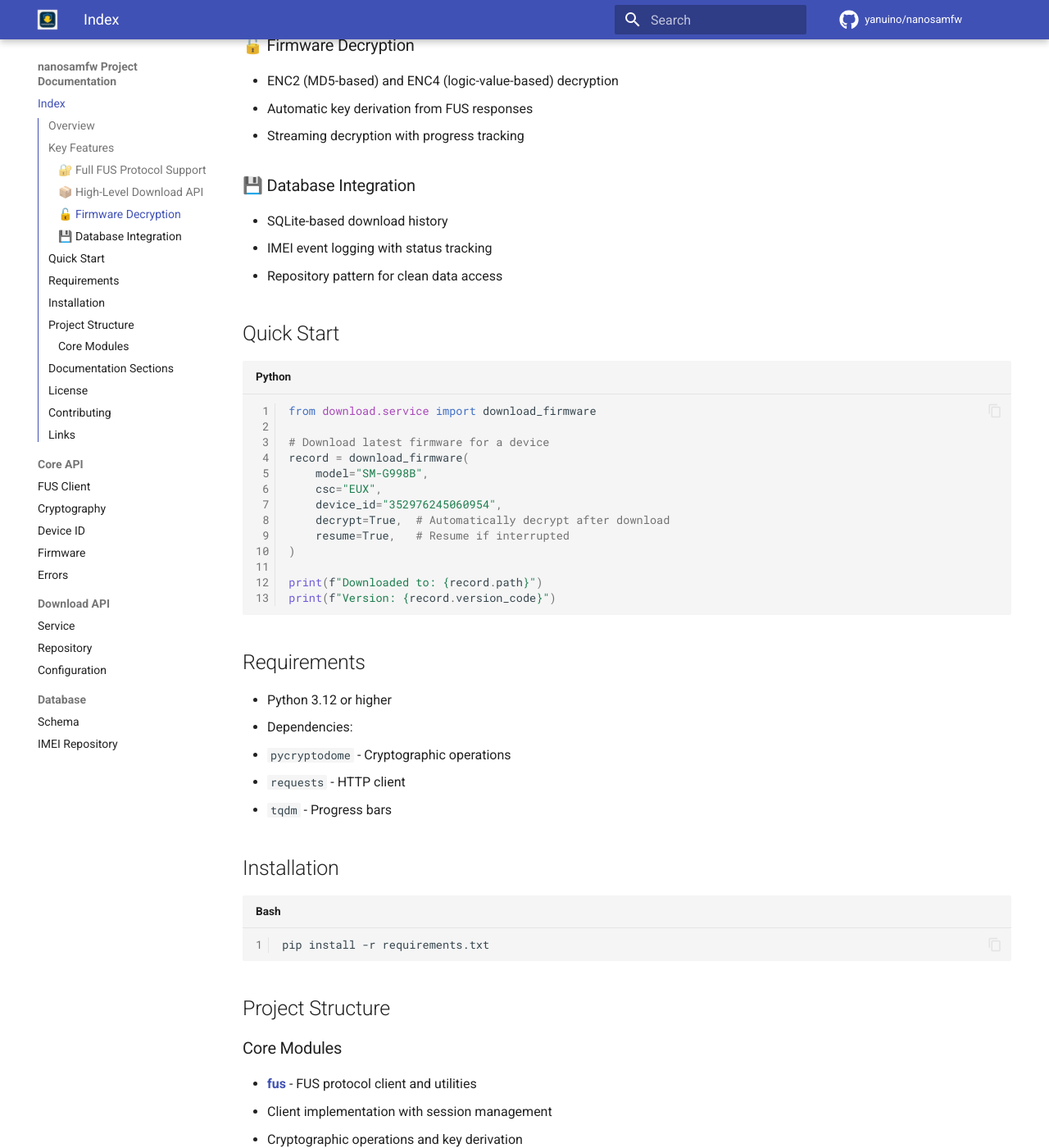
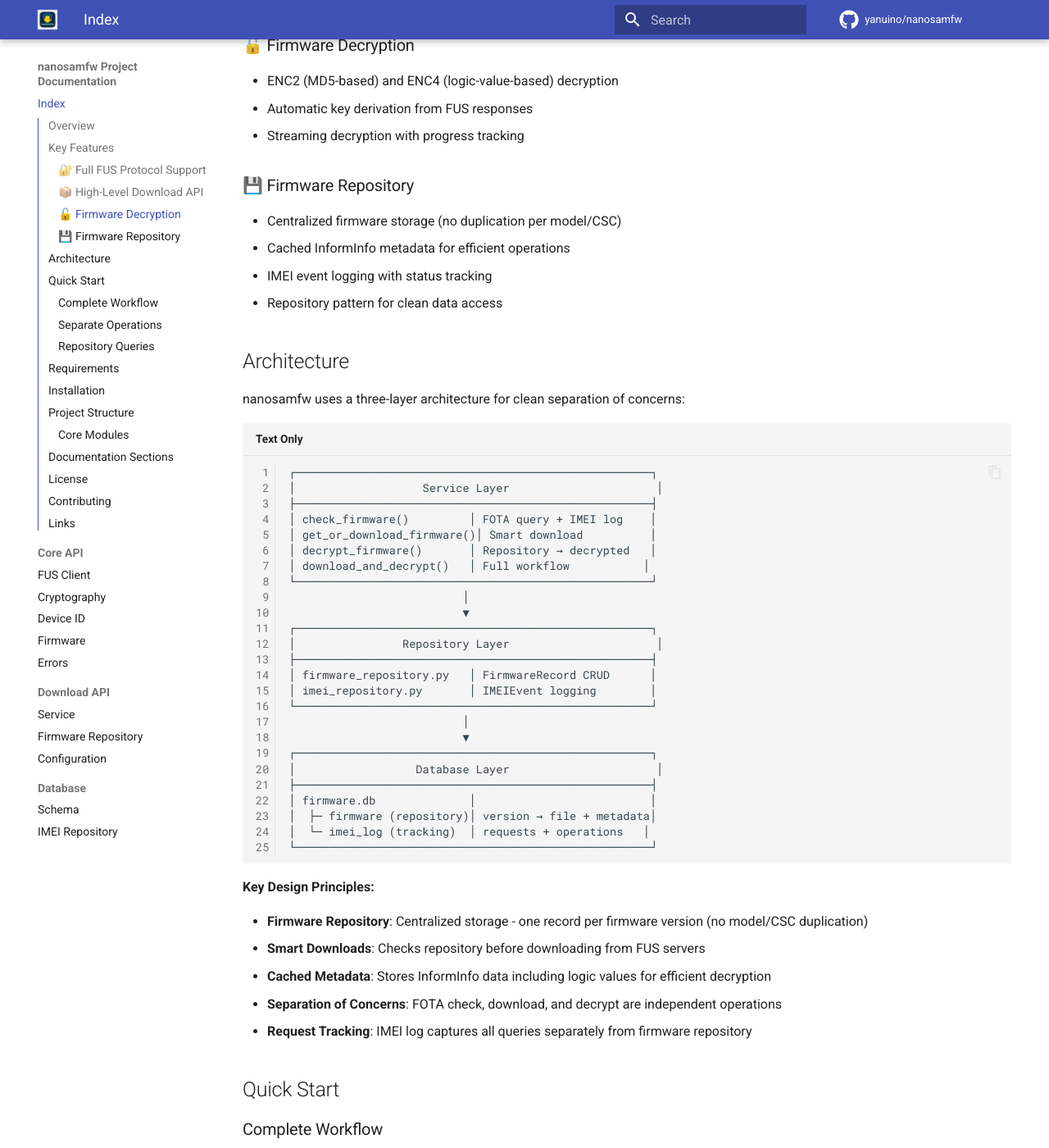
Before and after one commit to yanuino/nanosamfw, an MkDocs documentation site: the page built from docs/index.md, in a window 1280 px wide and 1400 px high, scrolled down 1188 px. Shown: the whole window at 82% size. Built offline with MkDocs 1.6.1 and Material for MkDocs 9.7.7, drawn with Linux system fonts in a browser that asks for light colours; comment, search, counter and statistics services are not loaded; some of the changed text lies outside the part shown.

Commit message:
Update docs

````diff
--- a/docs/index.md
+++ b/docs/index.md
@@ -31,27 +31,103 @@ This package offers a clean, well-documented Python API for:
 - Automatic key derivation from FUS responses
 - Streaming decryption with progress tracking
 
-### 💾 Database Integration
-- SQLite-based download history
+### 💾 Firmware Repository
+- Centralized firmware storage (no duplication per model/CSC)
+- Cached InformInfo metadata for efficient operations
 - IMEI event logging with status tracking
 - Repository pattern for clean data access
 
+## Architecture
+
+nanosamfw uses a three-layer architecture for clean separation of concerns:
+
+```
+┌─────────────────────────────────────────────────────┐
+│                   Service Layer                      │
+├─────────────────────────────────────────────────────┤
+│ check_firmware()         │ FOTA query + IMEI log    │
+│ get_or_download_firmware()│ Smart download          │
+│ decrypt_firmware()       │ Repository → decrypted   │
+│ download_and_decrypt()   │ Full workflow           │
+└─────────────────────────────────────────────────────┘
+                          │
+                          ▼
+┌─────────────────────────────────────────────────────┐
+│                Repository Layer                      │
+├─────────────────────────────────────────────────────┤
+│ firmware_repository.py   │ FirmwareRecord CRUD      │
+│ imei_repository.py       │ IMEIEvent logging        │
+└─────────────────────────────────────────────────────┘
+                          │
+                          ▼
+┌─────────────────────────────────────────────────────┐
+│                  Database Layer                      │
+├─────────────────────────────────────────────────────┤
+│ firmware.db              │                          │
+│  ├─ firmware (repository)│ version → file + metadata│
+│  └─ imei_log (tracking)  │ requests + operations   │
+└─────────────────────────────────────────────────────┘
+```
+
+**Key Design Principles:**
+
+- **Firmware Repository**: Centralized storage - one record per firmware version (no model/CSC duplication)
+- **Smart Downloads**: Checks repository before downloading from FUS servers
+- **Cached Metadata**: Stores InformInfo data including logic values for efficient decryption
+- **Separation of Concerns**: FOTA check, download, and decrypt are independent operations
+- **Request Tracking**: IMEI log captures all queries separately from firmware repository
+
 ## Quick Start
 
+### Complete Workflow
+
 ```python
-from download.service import download_firmware
+from download import download_and_decrypt
 
-# Download latest firmware for a device
-record = download_firmware(
+# Download and decrypt in one call
+firmware, decrypted = download_and_decrypt(
     model="SM-G998B",
     csc="EUX",
     device_id="352976245060954",
-    decrypt=True,  # Automatically decrypt after download
-    resume=True,   # Resume if interrupted
+    resume=True,
 )
 
-print(f"Downloaded to: {record.path}")
-print(f"Version: {record.version_code}")
+print(f"Version: {firmware.version_code}")
+print(f"Decrypted file: {decrypted}")
+```
+
+### Separate Operations
+
+```python
+from download import check_firmware, get_or_download_firmware, decrypt_firmware
+
+# 1. Check FOTA for latest version
+version = check_firmware("SM-G998B", "EUX", "352976245060954")
+print(f"Latest: {version}")
+
+# 2. Download to repository (if not already present)
+firmware = get_or_download_firmware(version, "SM-G998B", "EUX", "352976245060954")
+print(f"Encrypted file: {firmware.encrypted_file_path}")
+
+# 3. Decrypt from repository (can be deferred!)
+decrypted = decrypt_firmware(version)
+print(f"Decrypted file: {decrypted}")
+```
+
+### Repository Queries
+
+```python
+from download import find_firmware, list_firmware
+
+# Find specific version
+fw = find_firmware("G998BXXU1ATCT/...")
+if fw:
+    print(f"Logic value: {fw.logic_value_factory}")
+    print(f"Size: {fw.size_bytes} bytes")
+
+# List all firmware in repository
+for fw in list_firmware(limit=10):
+    print(f"{fw.version_code}: {fw.filename}")
 ```
 
 ## Requirements
@@ -79,8 +155,10 @@ pip install -r requirements.txt
   - Device ID validation (IMEI/Serial)
 
 - **[download](api/download.service.md)** - High-level download service
-  - Firmware download orchestration
-  - Database repositories for tracking
+  - Firmware repository management
+  - FOTA version checking with IMEI logging
+  - Smart download (skips if already in repository)
+  - On-demand decryption with cached logic values
   - Configuration and path management
 
 ## Documentation Sections
--- a/mkdocs.yml
+++ b/mkdocs.yml
@@ -73,7 +73,7 @@ nav:
     - Errors: api/fus.errors.md
   - Download API:
     - Service: api/download.service.md
-    - Repository: api/download.repository.md
+    - Firmware Repository: api/download.firmware_repository.md
     - Configuration: api/download.config.md
   - Database:
     - Schema: database/schema.md
````
Also changed, not shown: docs/api/download.firmware_repository.md (added, +6 -0 lines), docs/api/download.repository.md (deleted, +0 -6 lines), docs/api/download.service.md (+6 -0 lines), docs/database/schema.md (+20 -15 lines).
